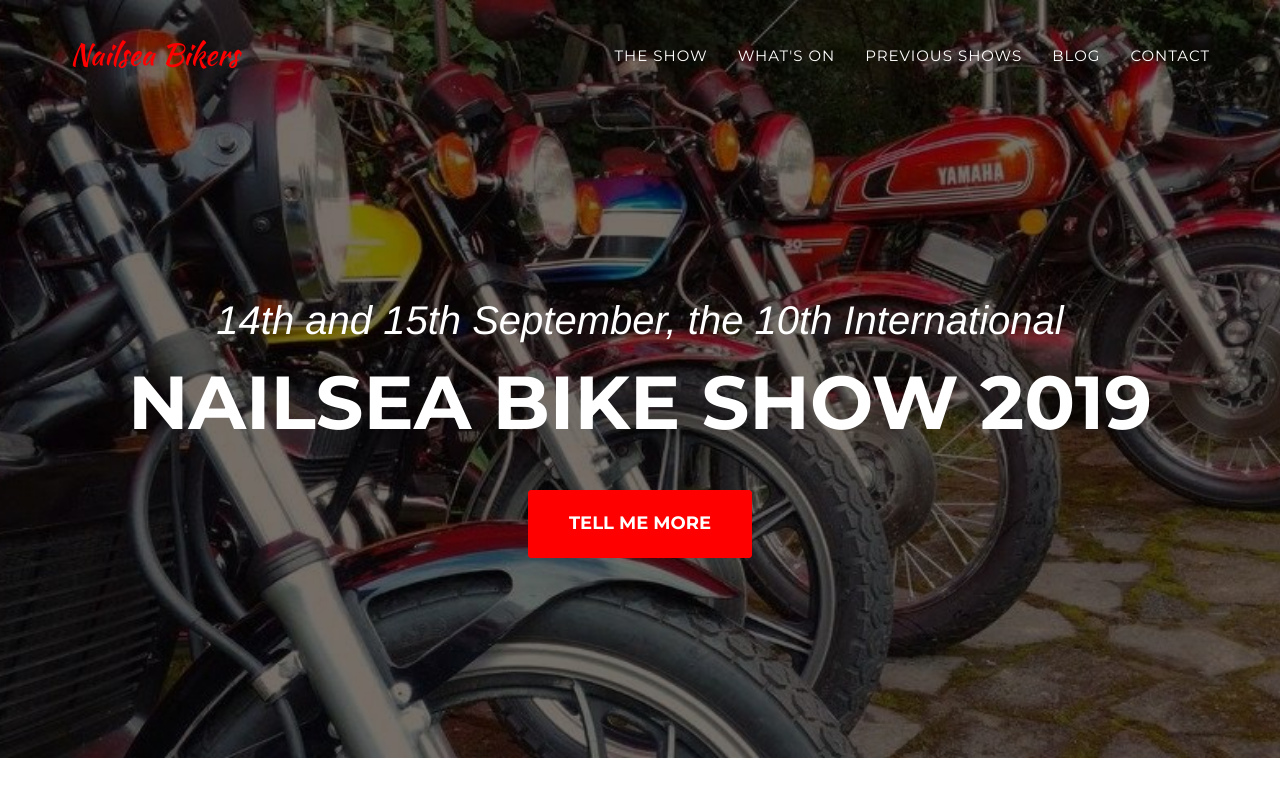
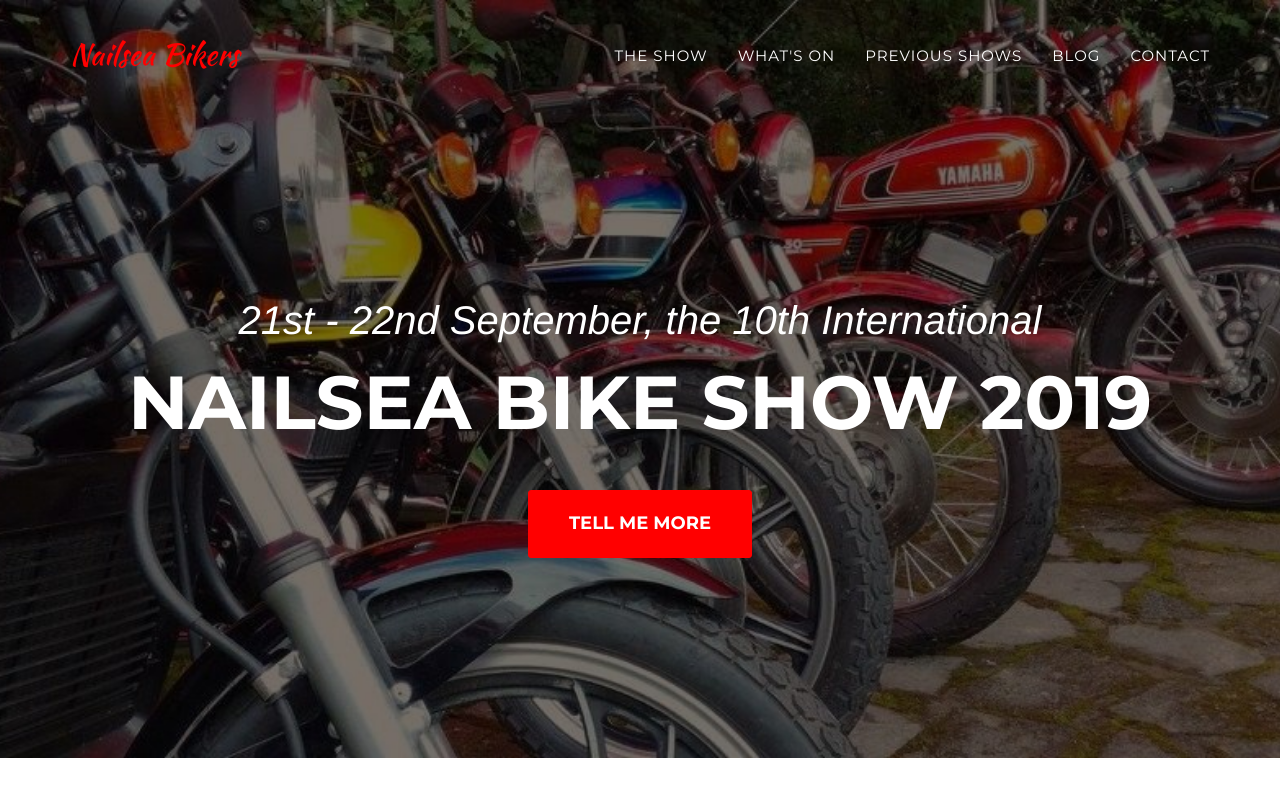
Before and after one commit to nailsea-bikers/nailsea-bikers.github.io, a Jekyll site: the page built from index.html, in a window 1280 px wide and 900 px high. Shown: the top 797 px of the window. Built offline with Jekyll 4.4.1, drawn with Linux system fonts in a browser that asks for light colours; some web fonts are replaced; comment, search, counter and statistics services are not loaded.

Commit message:
Event date change

```diff
--- a/_includes/header.html
+++ b/_includes/header.html
@@ -2,7 +2,7 @@
     <header>
         <div class="container">
             <div class="intro-text">
-                <div class="intro-lead-in">14th and 15th September, the 10th International</div>
+                <div class="intro-lead-in">21st - 22nd September, the 10th International</div>
                 <div class="intro-heading">Nailsea Bike Show 2019</div>
                 <a href="#theshow" class="page-scroll btn btn-xl">Tell Me More</a>
             </div>
```
